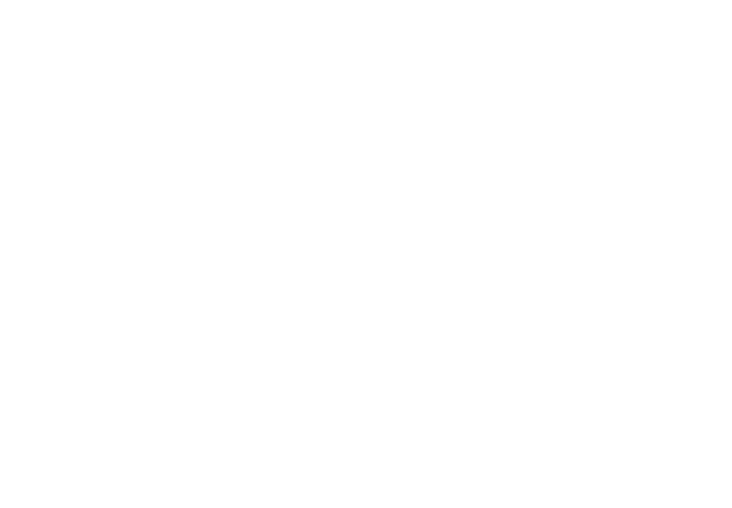
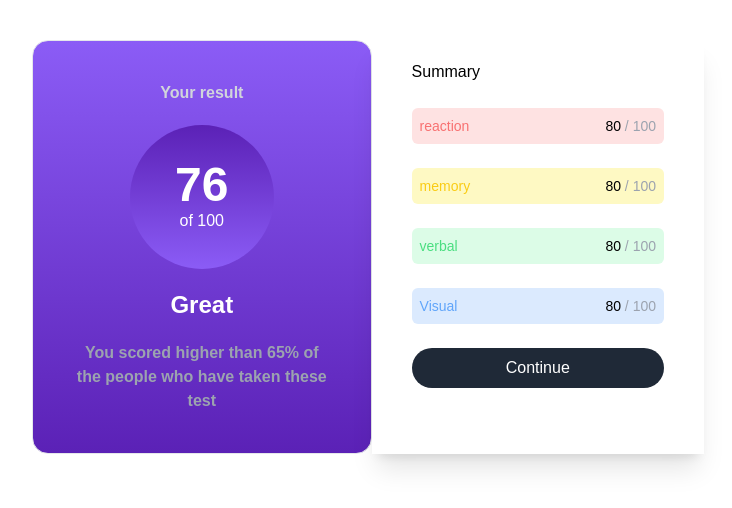
Before and after one commit to felipeBarrera1309/practice-project-with-tailwind, a Vue app: page / in a window 1280 px wide. Shown: the top 508 px of the page, without its empty margins (272-1004 px from the left). Built offline with nearby package versions, Linux system fonts and the light colour scheme.

Commit message:
new changes added

```diff
--- a/index.html
+++ b/index.html
@@ -4,6 +4,9 @@
     <meta charset="UTF-8" />
     <link rel="icon" type="image/svg+xml" href="/vite.svg" />
     <meta name="viewport" content="width=device-width, initial-scale=1.0" />
+    <link rel="preconnect" href="https://fonts.googleapis.com">
+    <link rel="preconnect" href="https://fonts.gstatic.com" crossorigin>
+    <link href="https://fonts.googleapis.com/css2?family=Hanken+Grotesk:wght@400;700&family=Roboto:ital,wght@0,100;0,300;0,400;0,900;1,100&display=swap" rel="stylesheet">
     <title>Vite + Vue</title>
   </head>
   <body>
--- a/src/App.vue
+++ b/src/App.vue
@@ -1,10 +1,40 @@
 <template>
-  <div>
-
-  </div>
+  <article class="w-full my-10 sm:w-9/12 mx-auto sm:max-w-2xl sm:flex">
+    <section class="bg-gradient-to-t max-w-md mx-auto to-violet-500 from-violet-800 rounded-b-2xl sm:rounded-2xl p-10 text-white border text-center space-y-5">
+      <p class="text-gray-300 font-bold">Your result</p>
+      <div class="flex flex-col justify-center aspect-square mx-auto rounded-full bg-gradient-to-b from-violet-800 to-violet-500 w-36">
+        <p class="text-5xl font-extrabold">76</p>
+        <p>of 100</p>
+      </div>
+      <p class="text-2xl font-bold">Great</p>
+      <p class="inline-block text-gray-400 font-bold">You scored higher than 65% of the people who have taken these test</p>
+    </section>
+    <section class="max-w-md mx-auto sm:w-full shadow-xl">
+      <div class="px-10 py-5 space-y-6">
+        <p>Summary</p>
+        <template v-for="(data, index) in views" :key="index">
+          <div class="flex mb-2 p-2 rounded-md text-sm" :class="data.bg">
+            <p :class="data.color">{{ data.name }}</p>
+            <div class="ms-auto">
+              <p>{{ data.viewOne }} <span class="text-gray-400">/ 100</span></p>
+            </div>
+          </div>
+        </template>
+        <button class="w-full py-2 rounded-full bg-gray-800 text-white">Continue</button>
+      </div>
+    </section>
+  </article>
 </template>
 
 <script setup>
+import { ref } from 'vue';
+
+const views = ref([
+  { name: 'reaction', viewOne: 80, color: 'text-red-400', bg: 'bg-red-100' },
+  { name: 'memory', viewOne: 80, color: 'text-yellow-400', bg: 'bg-yellow-100' },
+  { name: 'verbal', viewOne: 80, color: 'text-green-400', bg: 'bg-green-100' },
+  { name: 'Visual', viewOne: 80, color: 'text-blue-400', bg: 'bg-blue-100' },
+])
 
 </script>
 
--- a/tailwind.config.js
+++ b/tailwind.config.js
@@ -11,9 +11,12 @@
     fontFamily: {
       sans: ['Graphik', 'sans-serif'],
       serif: ['Merriweather', 'serif'],
-      robo: ['Roboto']
     },
     extend: {
+      fontFamily: {
+        hank: ['"Hanken Grotesk"', 'sans-serif'],
+        robo: ['Roboto']
+      },
       spacing: {
         '8xl': '96rem',
         '9xl': '128rem',
```
